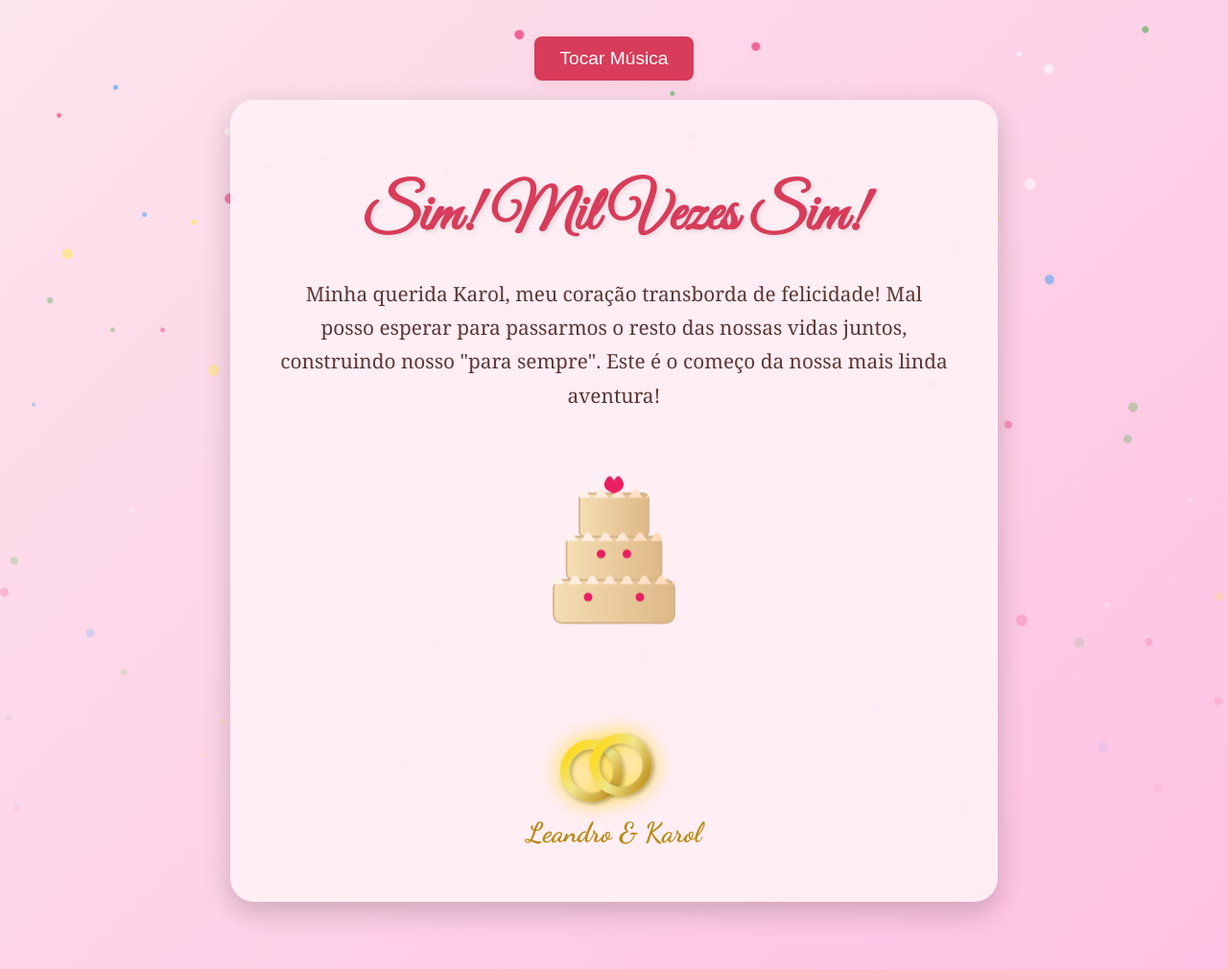
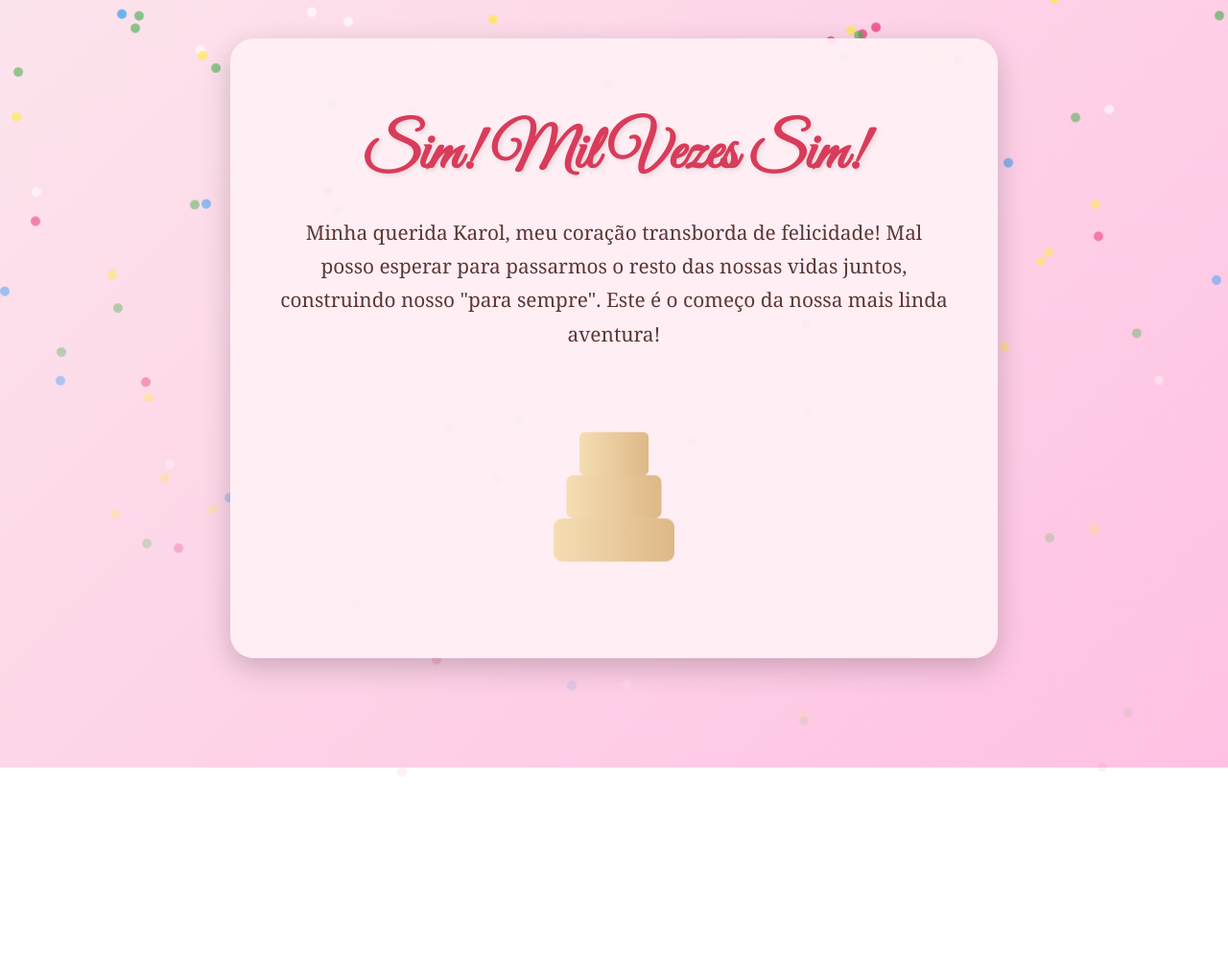
Before and after one commit to leandro905Berck/pedido_momozinha, a plain HTML site: page sim.html in a window 1280 px wide. Shown: the whole page at 96% size. After the commit the page ends 800 px from the top, so only its background shows below. Drawn offline with Linux system fonts and the light colour scheme.

Commit message:
Update sim.html

```diff
--- a/sim.html
+++ b/sim.html
@@ -108,31 +108,14 @@
             0%, 100% { filter: drop-shadow(0 0 2px gold); transform: scale(1); }
             50% { filter: drop-shadow(0 0 10px gold); transform: scale(1.05); }
         }
-        .music-btn {
-            margin: 18px 0 0 0;
-            padding: 12px 26px;
-            font-size: 1.2em;
-            background: #d83c5a;
-            color: #fff;
-            border: none;
-            border-radius: 8px;
-            cursor: pointer;
-            box-shadow: 0 3px 12px rgba(216,60,90,0.08);
-            transition: background 0.2s;
-            z-index: 20;
-        }
-        .music-btn:hover {
-            background: #a72d45;
-        }
     </style>
 </head>
 <body>
 
-    <audio id="musicaDeFundoSim" loop>
+    <audio id="musicaDeFundoSim" autoplay loop>
         <source src="fotos_casal/musica.mp3" type="audio/mp3">
         Seu navegador não suporta o elemento de áudio.
     </audio>
-    <button id="botaoPlayPauseSim" class="music-btn">Tocar Música</button>
 
     <div class="container-sim">
         <h1>Sim! Mil Vezes Sim!</h1>
@@ -146,88 +129,32 @@
                             <stop offset="0%" style="stop-color:#FFF5EE;stop-opacity:1" />
                             <stop offset="100%" style="stop-color:#FFDAB9;stop-opacity:1" />
                         </linearGradient>
-                        <linearGradient id="cakeGradient" x1="0%" y1="0%" x2="100%" y2="0%">
+                        <linearGradient id="cakeGradient" x1="0%" y1="0%" x2="100%">
                             <stop offset="0%" style="stop-color:#F5DEB3;stop-opacity:1" />
                             <stop offset="100%" style="stop-color:#DEB887;stop-opacity:1" />
                         </linearGradient>
                     </defs>
-                    <rect x="30" y="130" width="140" height="50" rx="10" ry="10" fill="url(#cakeGradient)" stroke="#D2B48C" stroke-width="2"/>
-                    <rect x="45" y="80" width="110" height="50" rx="8" ry="8" fill="url(#cakeGradient)" stroke="#D2B48C" stroke-width="2"/>
-                    <rect x="60" y="30" width="80" height="50" rx="6" ry="6" fill="url(#cakeGradient)" stroke="#D2B48C" stroke-width="2"/>
-                    <path d="M30 130 Q35 120 40 130 T50 130 T60 130 T70 130 T80 130 T90 130 T100 130 T110 130 T120 130 T130 130 T140 130 T150 130 T160 130 T170 130 V135 H30 Z" fill="url(#frostingGradient)"/>
-                    <path d="M45 80 Q50 70 55 80 T65 80 T75 80 T85 80 T95 80 T105 80 T115 80 T125 80 T135 80 T145 80 T155 80 V85 H45 Z" fill="url(#frostingGradient)"/>
-                    <path d="M60 30 Q65 20 70 30 T80 30 T90 30 T100 30 T110 30 T120 30 T130 30 T140 30 V35 H60 Z" fill="url(#frostingGradient)"/>
-                    <path d="M100 15 Q105 5 110 15 Q115 25 100 30 Q85 25 90 15 Q95 5 100 15 Z" fill="#E91E63"/>
-                    <circle cx="70" cy="150" r="5" fill="#E91E63"/>
-                    <circle cx="130" cy="150" r="5" fill="#E91E63"/>
-                    <circle cx="85" cy="100" r="5" fill="#E91E63"/>
-                    <circle cx="115" cy="100" r="5" fill="#E91E63"/>
+                    <rect x="30" y="130" width="140" height="50" rx="10" ry="10" fill="url(#cakeGradient)" />
+                    <rect x="45" y="80" width="110" height="50" rx="8" ry="8" fill="url(#cakeGradient)" />
+                    <rect x="60" y="30" width="80" height="50" rx="6" ry="6" fill="url(#cakeGradient)" />
                 </svg>
-            </div>
-            <div class="rings-animation">
-                <svg class="rings-svg" viewBox="0 0 200 100" xmlns="http://www.w3.org/2000/svg">
-                    <defs>
-                        <linearGradient id="goldGradient" x1="0%" y1="0%" x2="100%" y2="100%">
-                            <stop offset="0%" style="stop-color:#FFD700;stop-opacity:1" />
-                            <stop offset="50%" style="stop-color:#F0E68C;stop-opacity:1" />
-                            <stop offset="100%" style="stop-color:#B8860B;stop-opacity:1" />
-                        </linearGradient>
-                        <filter id="dropShadow" x="-20%" y="-20%" width="140%" height="140%">
-                            <feGaussianBlur in="SourceAlpha" stdDeviation="3"/>
-                            <feOffset dx="2" dy="2" result="offsetblur"/>
-                            <feFlood flood-color="rgba(0,0,0,0.3)"/>
-                            <feComposite in2="offsetblur" operator="in"/>
-                            <feMerge>
-                                <feMergeNode/>
-                                <feMergeNode in="SourceGraphic"/>
-                            </feMerge>
-                        </filter>
-                    </defs>
-                    <circle cx="70" cy="50" r="35" fill="none" stroke="url(#goldGradient)" stroke-width="12" filter="url(#dropShadow)"/>
-                    <circle cx="130" cy="50" r="35" fill="none" stroke="url(#goldGradient)" stroke-width="12" filter="url(#dropShadow)" style="transform-origin: center; transform: translateX(-20px) rotate(-15deg);"/>
-                </svg>
-                <div class="rings-names">Leandro & Karol</div>
             </div>
         </div>
     </div>
 
     <script>
-        // Confetes animados
         function createConfetti() {
-            const confettiColors = [ '#e91e63', '#ffeb3b', '#4caf50', '#2196f3', '#ffffff' ];
+            const confettiColors = ['#e91e63', '#ffeb3b', '#4caf50', '#2196f3', '#ffffff'];
             for (let i = 0; i < 100; i++) {
                 const confetti = document.createElement('div');
                 confetti.classList.add('confetti');
                 confetti.style.left = Math.random() * 100 + 'vw';
                 confetti.style.animationDuration = (Math.random() * 3 + 2) + 's';
-                confetti.style.animationDelay = Math.random() * 2 + 's';
                 confetti.style.backgroundColor = confettiColors[Math.floor(Math.random() * confettiColors.length)];
-                confetti.style.width = (Math.random() * 8 + 4) + 'px';
-                confetti.style.height = confetti.style.width;
-                confetti.style.opacity = Math.random() * 0.5 + 0.5;
                 document.body.appendChild(confetti);
             }
         }
         createConfetti();
-
-        // Música de fundo com controle de play/pause
-        const musicaSim = document.getElementById('musicaDeFundoSim');
-        const botaoPlayPause = document.getElementById('botaoPlayPauseSim');
-
-        botaoPlayPause.addEventListener('click', () => {
-            if (musicaSim.paused) {
-                musicaSim.play();
-                botaoPlayPause.textContent = 'Pausar Música';
-            } else {
-                musicaSim.pause();
-                botaoPlayPause.textContent = 'Tocar Música';
-            }
-        });
-
-        // Garante que ao recarregar a página, o botão fique sempre "Tocar Música"
-        window.addEventListener('load', () => {
-            botaoPlayPause.textContent = 'Tocar Música';
-        });
     </script>
 </body>
 </html>
```
